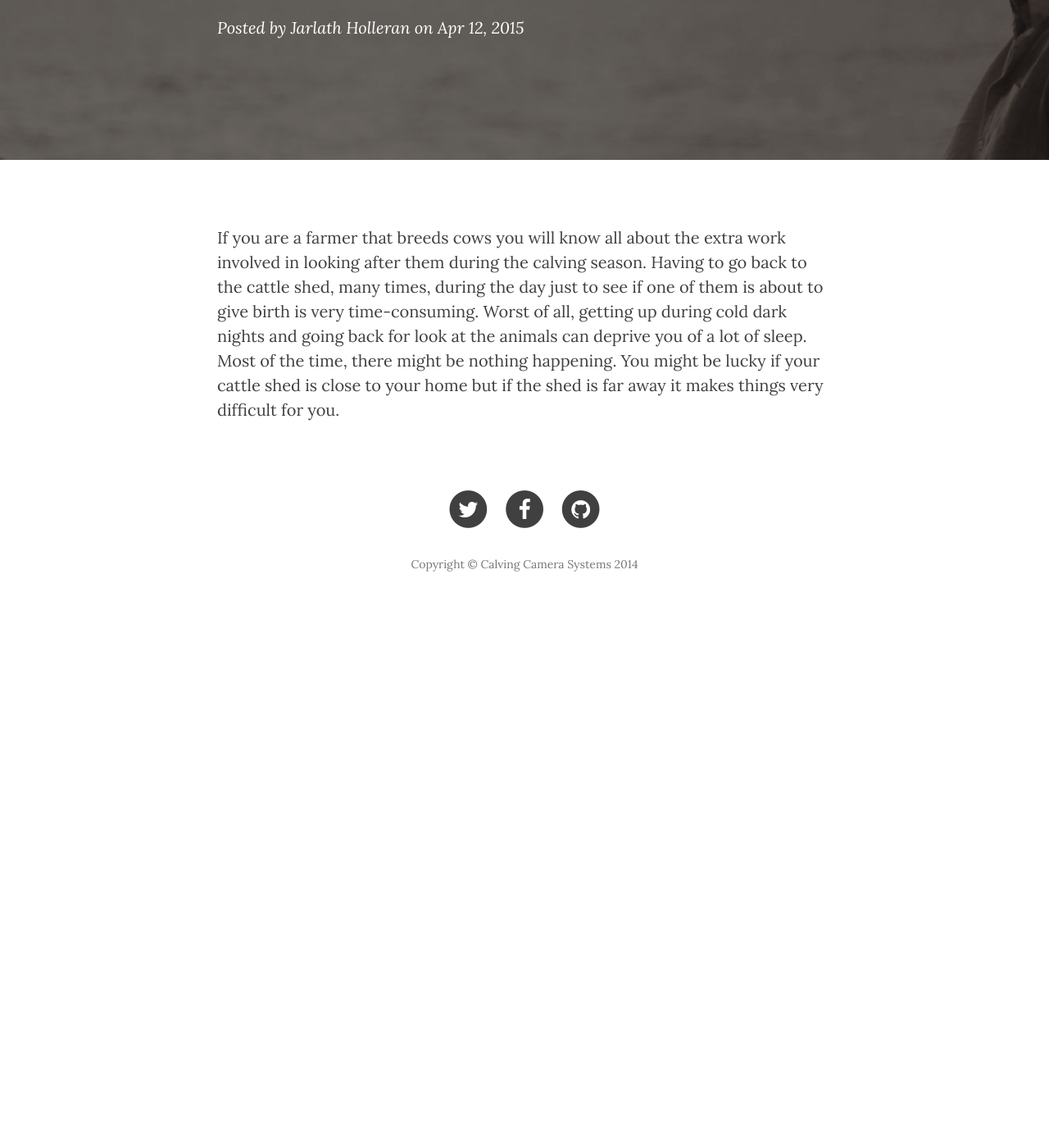
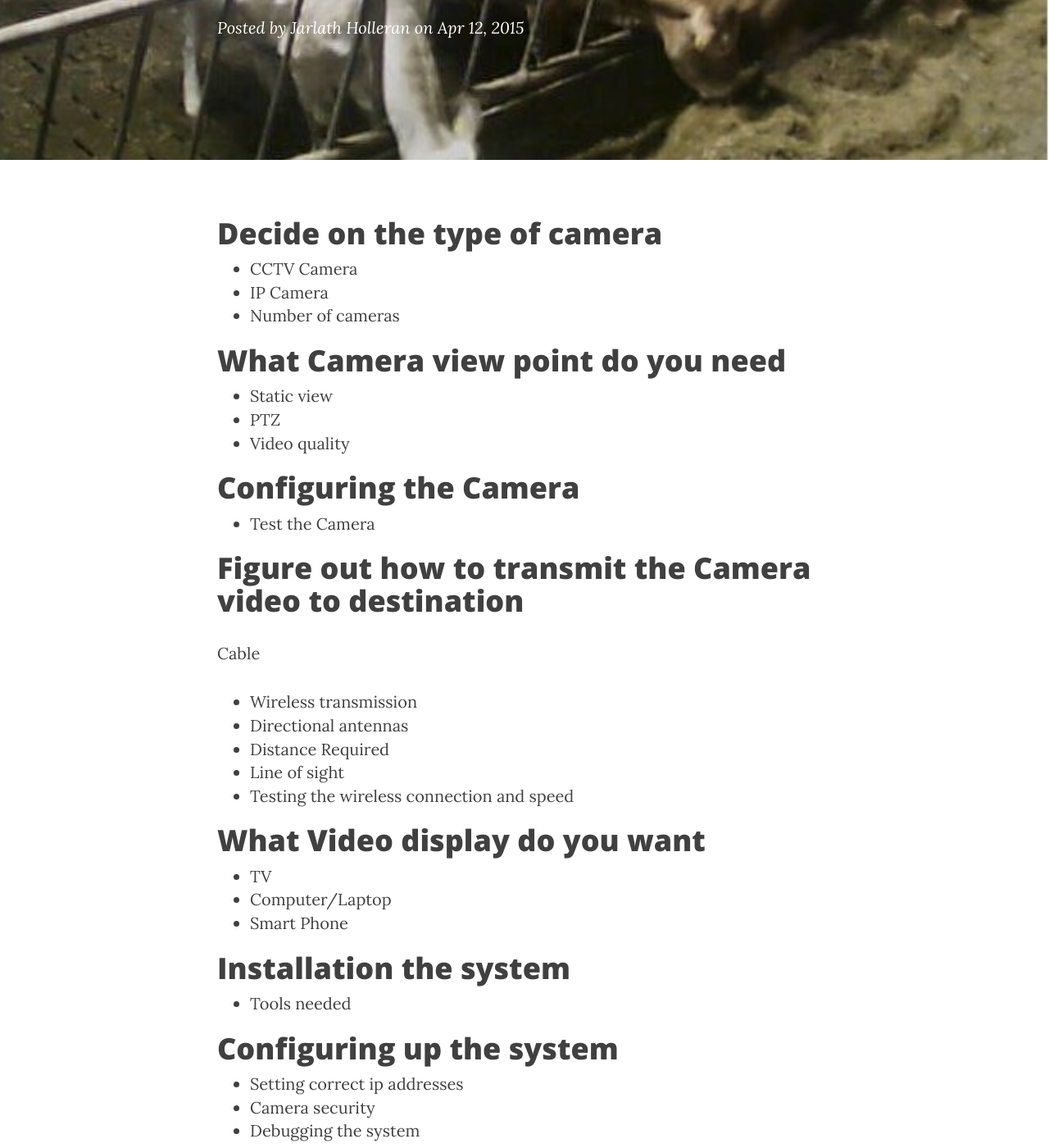
Before and after one commit to jholleran/calvingcamerareviews, a Jekyll site: the page built from _posts/2015-04-12-installing-a-farm-calving-camera.markdown, in a window 1280 px wide and 1400 px high, scrolled down 281 px. Shown: the whole window at 82% size. Built offline with Jekyll 4.4.1, drawn with Linux system fonts in a browser that asks for light colours; nearby versions of some CDN libraries; before the commit the page ends 1045 px from its top, so only the background shows below that; some of the changed text lies outside the part shown.

Commit message:
added some content

```diff
--- a/_config.yml
+++ b/_config.yml
@@ -1,11 +1,12 @@
 # Site settings
 title: Calving Camera Systems
 email: jarlath.holleran@gmail.com
-description: > # This site reviews the Calving Cameras Systems available.
-  It gives advice about what to think about when desciding the type of system that
-  you want to install. It also describes how to set up and configure a
-  Calving Camera System for DIY people who want to intall the cameras
-  by them selves.
+description: > #
+  All the information you need to know about Calving Cameras Systems.
+  Providing help and advice about what to think about when desciding
+  the type of Calving Camera System that you want to install. It also
+  describes how to set up and configure a many different types of
+  Calving Camera System.
 baseurl: "/calvingcamerasystems" # the subpath of your site, e.g. /blog/
 url: "http://jholleran.github.io" # the base hostname & protocol for your site
 author: Jarlath Holleran
--- a/_posts/2015-04-12-installing-a-farm-calving-camera.markdown
+++ b/_posts/2015-04-12-installing-a-farm-calving-camera.markdown
@@ -3,7 +3,7 @@ layout: post
 heading:  "Calving Camera"
 subHeading:  "Installing A Farm Calving Camera"
 date:   2015-04-12 17:07:16
-bg-img: about-bg.jpg
+bg-img: calving-camera-creevagh.jpg
 img: calving-camera.jpg
 description: |
   Calving Camera System information...
@@ -11,4 +11,57 @@ description: |
 
 categories: cameras
 ---
-If you are a farmer that breeds cows you will know all about the extra work involved in looking after them during the calving season. Having to go back to the cattle shed, many times, during the day just to see if one of them is about to give birth is very time-consuming. Worst of all, getting up during cold dark nights and going back for look at the animals can deprive you of a lot of sleep. Most of the time, there might be nothing happening. You might be lucky if your cattle shed is close to your home but if the shed is far away it makes things very difficult for you.
+
+#Decide on the type of camera
+- CCTV Camera
+- IP Camera
+- Number of cameras
+
+#What Camera view point do you need
+- Static view
+- PTZ
+- Video quality
+
+#Configuring the Camera
+- Test the Camera
+
+#Figure out how to transmit the Camera video to destination
+Cable
+- Wireless transmission
+- Directional antennas
+- Distance Required
+- Line of sight
+- Testing the wireless connection and speed
+
+#What Video display do you want
+- TV
+- Computer/Laptop
+- Smart Phone
+
+#Installation the system
+- Tools needed
+
+#Configuring up the system
+- Setting correct ip addresses
+- Camera security
+- Debugging the system
+
+#Connecting over the web
+- Static IP address
+- dyndns
+
+#Recording video and back playing
+- DVR box
+
+#Expanding the System
+Adding extra cameras
+
+#Improving Video Quality
+
+#Calving Camera Kits
+
+#Equipment Needed
+
+#Cost of System
+
+#Where to buy
--- a/index.html
+++ b/index.html
@@ -1,6 +1,6 @@
 ---
 layout: page
-title: Calving Cameras Systems
+title: Calving Camera Systems
 subTitle: A Calving Camera Review Site
 bg-img: home-bg.jpg
 ---
```
Also changed, not shown: img/calving-camera-cree.jpg (added), img/calving-camera-creevagh.jpg (added).
